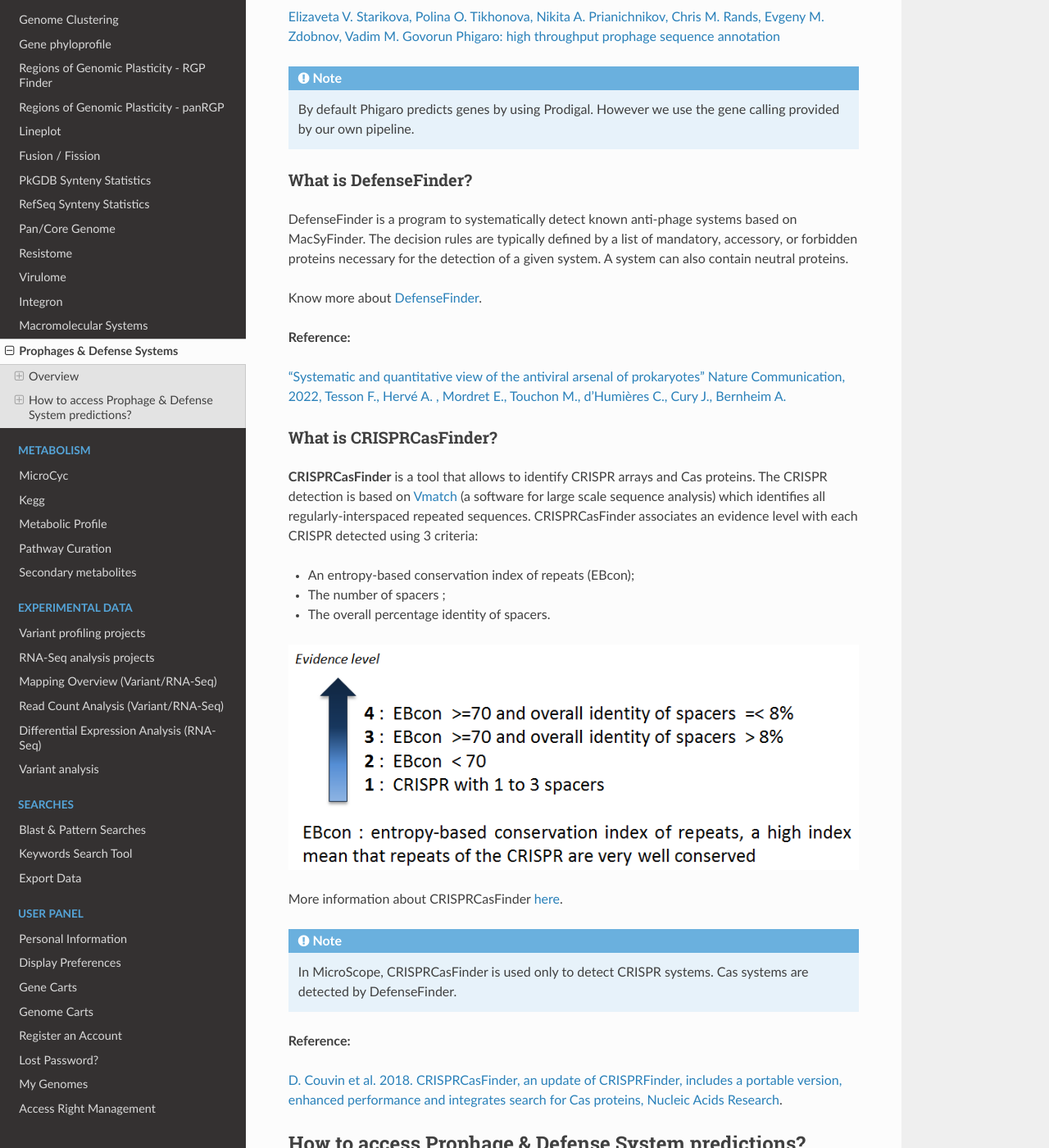
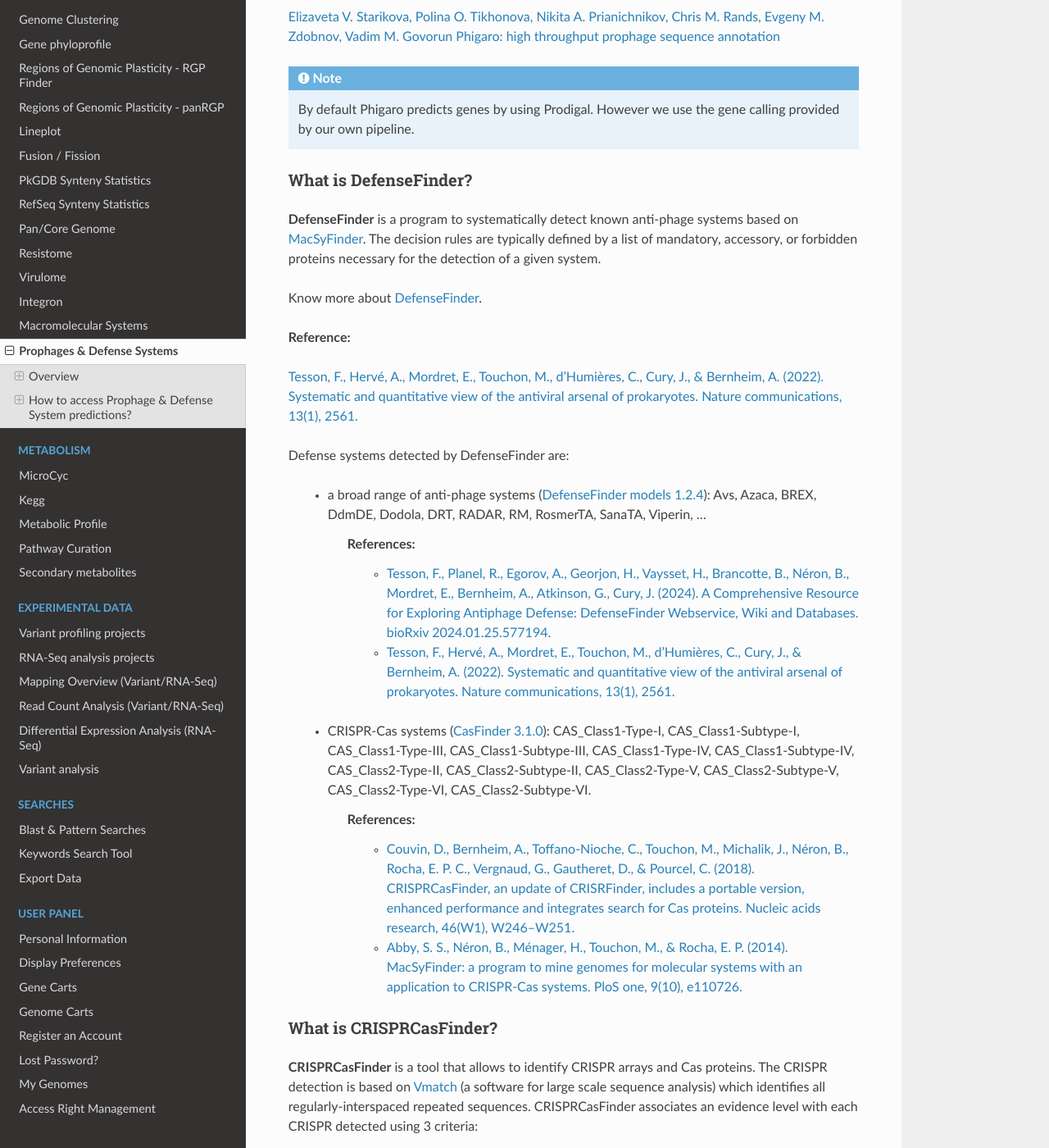
Before and after one commit to labgem/microscope-user-doc, a Sphinx documentation site: the page built from docs/content/compgenomics/prophages_defense_systems.rst, in a window 1280 px wide and 1400 px high, scrolled down 761 px. Shown: the whole window at 82% size. Built offline with Sphinx 7.4.7 and the Read the Docs theme 2.0.0, drawn with Linux system fonts in a browser that asks for light colours; formulas are drawn with MathJax 3; some of the changed text lies outside the part shown.

Commit message:
[#10541] Misprints, reformulations.

```diff
--- a/docs/content/compgenomics/prophages_defense_systems.rst
+++ b/docs/content/compgenomics/prophages_defense_systems.rst
@@ -39,16 +39,30 @@
 What is DefenseFinder?
 ======================
 
-DefenseFinder is a program to systematically detect known anti-phage systems based on MacSyFinder.
-The decision rules are typically defined by a list of mandatory, accessory, or forbidden proteins necessary for the
-detection of a given system.
-A system can also contain neutral proteins.
+**DefenseFinder** is a program to systematically detect known anti-phage systems based on :ref:`MacSyFinder<macsyfinder>`.
+The decision rules are typically defined by a list of mandatory, accessory, or forbidden proteins necessary for the detection of a given system.
 
 Know  more about `DefenseFinder <https://github.com/mdmparis/defense-finder/>`_.
 
 **Reference:**
 
-`"Systematic and quantitative view of the antiviral arsenal of prokaryotes" Nature Communication, 2022, Tesson F., Hervé A. , Mordret E., Touchon M., d’Humières C., Cury J., Bernheim A. <https://www.nature.com/articles/s41467-022-30269-9.pdf>`_
+`Tesson, F., Hervé, A., Mordret, E., Touchon, M., d'Humières, C., Cury, J., & Bernheim, A. (2022). Systematic and quantitative view of the antiviral arsenal of prokaryotes. Nature communications, 13(1), 2561. <https://doi.org/10.1038/s41467-022-30269-9>`_
+
+Defense systems detected by DefenseFinder are:
+
+    * a broad range of anti-phage systems (`DefenseFinder models 1.2.4 <https://github.com/mdmparis/defense-finder-models>`_): Avs, Azaca, BREX, DdmDE, Dodola, DRT, RADAR, RM, RosmerTA, SanaTA, Viperin, ...
+
+        **References:**
+            * `Tesson, F., Planel, R.,  Egorov, A., Georjon, H., Vaysset, H., Brancotte, B., Néron, B., Mordret, E., Bernheim, A., Atkinson, G., Cury, J. (2024). A Comprehensive Resource for Exploring Antiphage Defense: DefenseFinder Webservice, Wiki and Databases. bioRxiv 2024.01.25.577194. <https://doi.org/10.1101/2024.01.25.577194>`_
+
+            * `Tesson, F., Hervé, A., Mordret, E., Touchon, M., d'Humières, C., Cury, J., & Bernheim, A. (2022). Systematic and quantitative view of the antiviral arsenal of prokaryotes. Nature communications, 13(1), 2561. <https://doi.org/10.1038/s41467-022-30269-9>`_
+
+    * CRISPR-Cas systems (`CasFinder 3.1.0 <https://github.com/macsy-models/CasFinder>`_): CAS_Class1-Type-I, CAS_Class1-Subtype-I, CAS_Class1-Type-III, CAS_Class1-Subtype-III, CAS_Class1-Type-IV, CAS_Class1-Subtype-IV, CAS_Class2-Type-II, CAS_Class2-Subtype-II, CAS_Class2-Type-V, CAS_Class2-Subtype-V, CAS_Class2-Type-VI, CAS_Class2-Subtype-VI.
+
+        **References:**
+            * `Couvin, D., Bernheim, A., Toffano-Nioche, C., Touchon, M., Michalik, J., Néron, B., Rocha, E. P. C., Vergnaud, G., Gautheret, D., & Pourcel, C. (2018). CRISPRCasFinder, an update of CRISRFinder, includes a portable version, enhanced performance and integrates search for Cas proteins. Nucleic acids research, 46(W1), W246–W251. <https://doi.org/10.1093/nar/gky425>`_
+            * `Abby, S. S., Néron, B., Ménager, H., Touchon, M., & Rocha, E. P. (2014). MacSyFinder: a program to mine genomes for molecular systems with an application to CRISPR-Cas systems. PloS one, 9(10), e110726. <https://doi.org/10.1371/journal.pone.0110726>`_
+
 
 What is CRISPRCasFinder?
 ========================
@@ -149,7 +163,7 @@
 
 .. image:: img/defensesystem_vizualization.png
 
-The table **Genomic objects** provides information regarding the genomic objects composing the Defense System such as :
+The table **Genomic Objects** provides information regarding the genomic objects composing the defense system such as:
 
 * **Label**, **Begin**, **End**, **Gene**, **Product**: correspond to the annotation of the object in MicroScope
 * **Protein name**: name of the protein
--- a/docs/content/search/keywords.rst
+++ b/docs/content/search/keywords.rst
@@ -103,7 +103,7 @@
 * **IntegronFinder results**: will return genes of your selected sequence being part of an integron predicted by IntegronFinder.
 * **MacSyFinder results**: will return genes of your selected sequence being part of a macromolecular system predicted by MacSyFinder.
 * **Prophages**: will return genes of your selected sequence being part of a prophage region predicted by Phigaro.
-* **Defense Systems**: wiil return genes of your selected sequence being part of a defense system predicted by DefenseFinder.
+* **Defense Systems**: will return genes of your selected sequence being part of a defense system predicted by DefenseFinder.
 * **PanRGP results**: will return genes of your selected sequence being part of a region of genomic plasticity predicted by :ref:`panRGP`.
 
 Note that a few specific organisms use taylored datasets.
```
Also changed, not shown: docs/content/mage/info.rst (+6 -7 lines).
